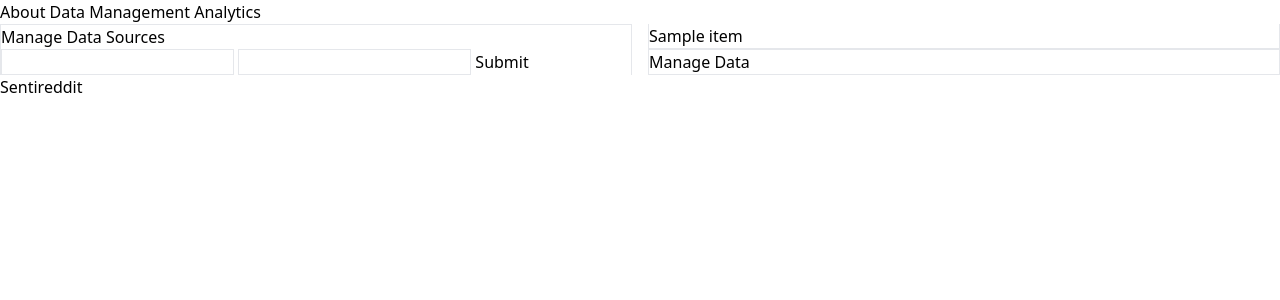
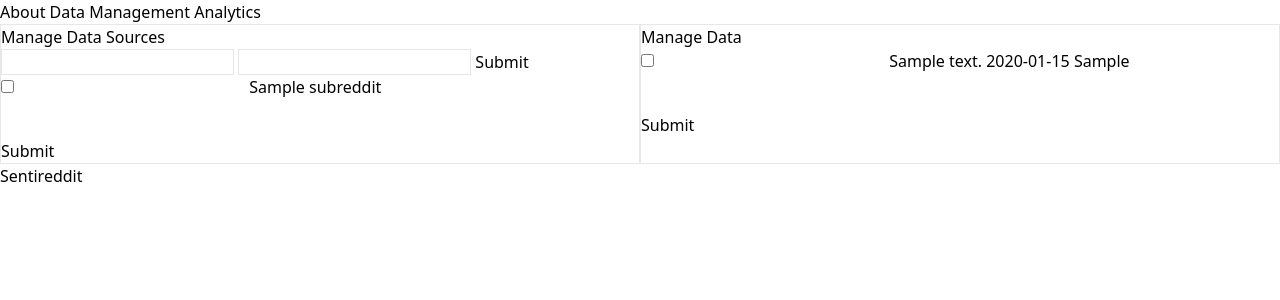
Before and after one commit to casrar/Sentireddit, a Flask app: template src/templates/data_management.html in a window 1280 px wide. Shown: the top 300 px of the page. Run offline with Flask 3, Linux system fonts and the light colour scheme; the template is opened without the code that fills it: most values are stand-ins (such as "Sample title", 1, 10 or a date in 2020); parts of the project's set-up code (start-up, migrations or seed data) failed here and were passed over.

Commit message:
Adding functionality to data_management page

```diff
--- a/src/sentireddit.py
+++ b/src/sentireddit.py
@@ -32,8 +32,12 @@ def data_management():
     response = requests.get('http://127.0.0.1:8090/api/collections/data/records').json()
     context['data'] = response['items']
 
-    if request.method == 'POST':
-        print('post')
+    if request.method == 'POST' and request.form['form-id'] == 'add-data-source':
+        print(request.form)
+    if request.method == 'POST' and request.form['form-id'] == 'remove-data':
+        print(request.form)
+    if request.method == 'POST' and request.form['form-id'] == 'remove-data-source':
+        print(request.form)
 
     return render_template('data_management.html', context=context)
 
--- a/src/static/styles.css
+++ b/src/static/styles.css
@@ -581,8 +581,28 @@ video {
   display: flex;
 }
 
+.grid {
+  display: grid;
+}
+
+.hidden {
+  display: none;
+}
+
 .h-96 {
   height: 24rem;
+}
+
+.h-36 {
+  height: 9rem;
+}
+
+.h-12 {
+  height: 3rem;
+}
+
+.h-16 {
+  height: 4rem;
 }
 
 .max-h-48 {
@@ -619,12 +639,20 @@ video {
        columns: 18rem;
 }
 
+.grid-cols-2 {
+  grid-template-columns: repeat(2, minmax(0, 1fr));
+}
+
 .flex-col {
   flex-direction: column;
 }
 
 .items-start {
   align-items: flex-start;
+}
+
+.gap-4 {
+  gap: 1rem;
 }
 
 .overflow-hidden {
--- a/src/templates/data_management.html
+++ b/src/templates/data_management.html
@@ -7,14 +7,15 @@
 {{ super() }}
 {% endblock %}
 {% block content %}
-<div class="columns-2 max-h-96">
+<div class="grid grid-cols-2">
     <!-- Data Source Section -->
-    <div class="container mx-auto border flex flex-col">
+    <div class="border flex flex-col">
         <div>
             <h3>Manage Data Sources</h3>
         </div>
         <div>
-            <form>
+            <form action="/data_management" method="POST">
+                <input type="hidden" name="form-id" value="data-sources">
                 <label for="subreddit"></label>
                 <input class="border" type="text" id="subreddit" name="subreddit">
                 <label for="searchterm"></label>
@@ -22,19 +23,39 @@
                 <input type="submit" value="Submit">
             </form>
         </div>
-        <div class="overflow-y-auto">
-            {% for item in context['data_sources'] %}
-                <div>{{ item }}</div>
-            {% endfor %}
-            <!-- {{ context['data_sources']}} -->
-        </div>
+        <form action="/data_management" method="POST">
+            <input type="hidden" name="form-id" value="remove-data-source">
+            <div class="max h-16 overflow-y-auto">
+                {% for item in context['data_sources'] %}
+                    <label>
+                        <input type="checkbox" name="selected-data" value="{{ item.id }}"><input/>
+                        {{ item['search_term'] }}
+                        {{ item['subreddit']}}
+                    </label>
+                    <br/>
+                {% endfor %}
+            </div>
+            <input type="submit" value="Submit">
+        </form>
     </div>
     <!-- Data Section -->
-    <div class="container mx-auto border flex flex-col">
+    <div class="border flex flex-col">
         <h3>Manage Data</h3>
-        <div>
-            <!-- {{ context['data']}} -->
-        </div>
+        <form action="/data_management" method="POST">
+            <input type="hidden" name="form-id" value="remove-data">
+            <div class="max h-16 overflow-y-auto">
+                {% for item in context['data'] %}
+                    <label>
+                        <input type="checkbox" name="selected-data" value="{{ item.id }}"><input/>
+                        {{ item['body'] }}
+                        {{ item['sentiment'] }}
+                        {{ item['data_source'] }}
+                    </label>
+                    <br/>
+                {% endfor %}
+            </div>
+            <input type="submit" value="Submit">
+        </form>
     </div>
 </div>
 {% endblock %}
```
